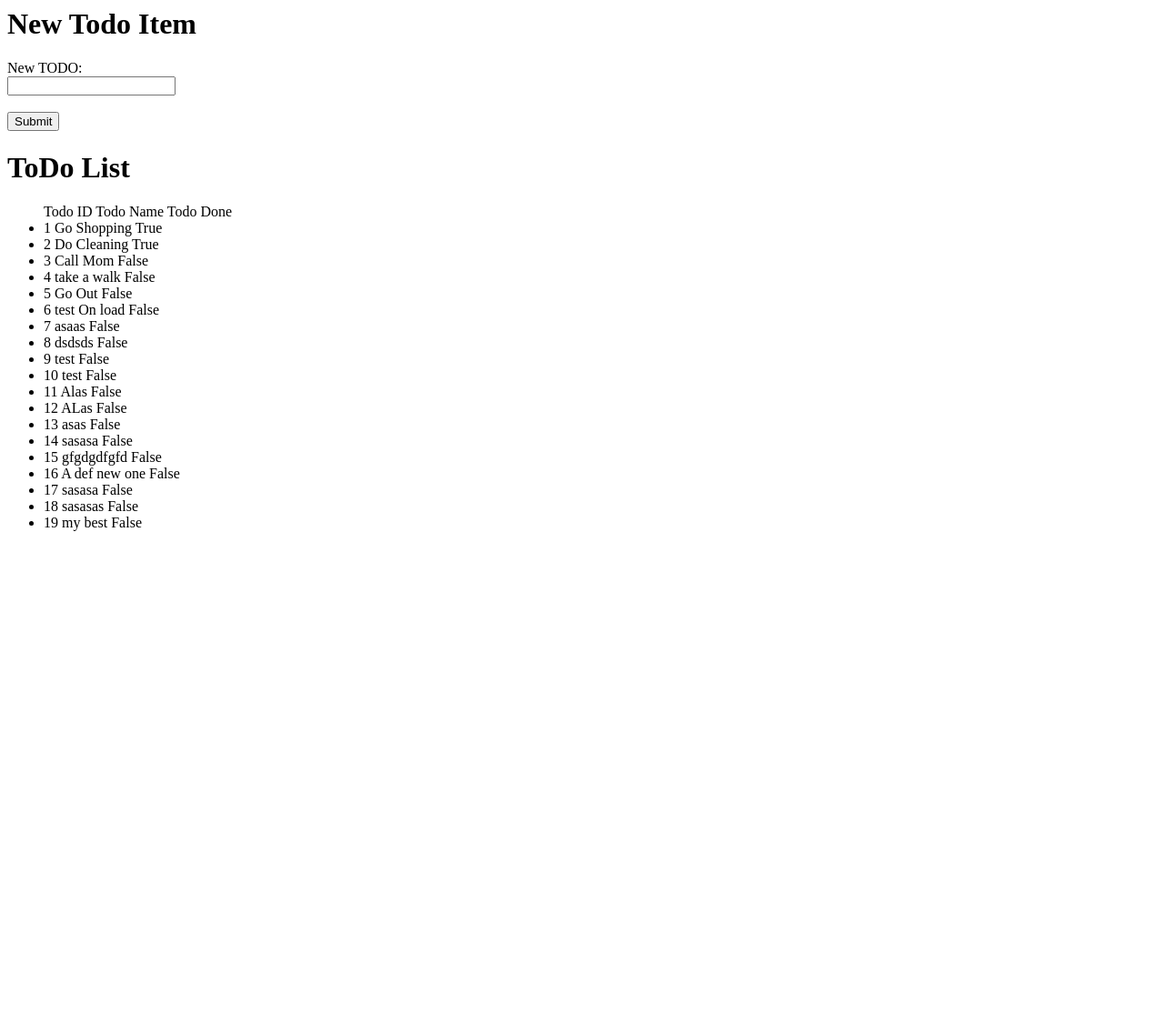
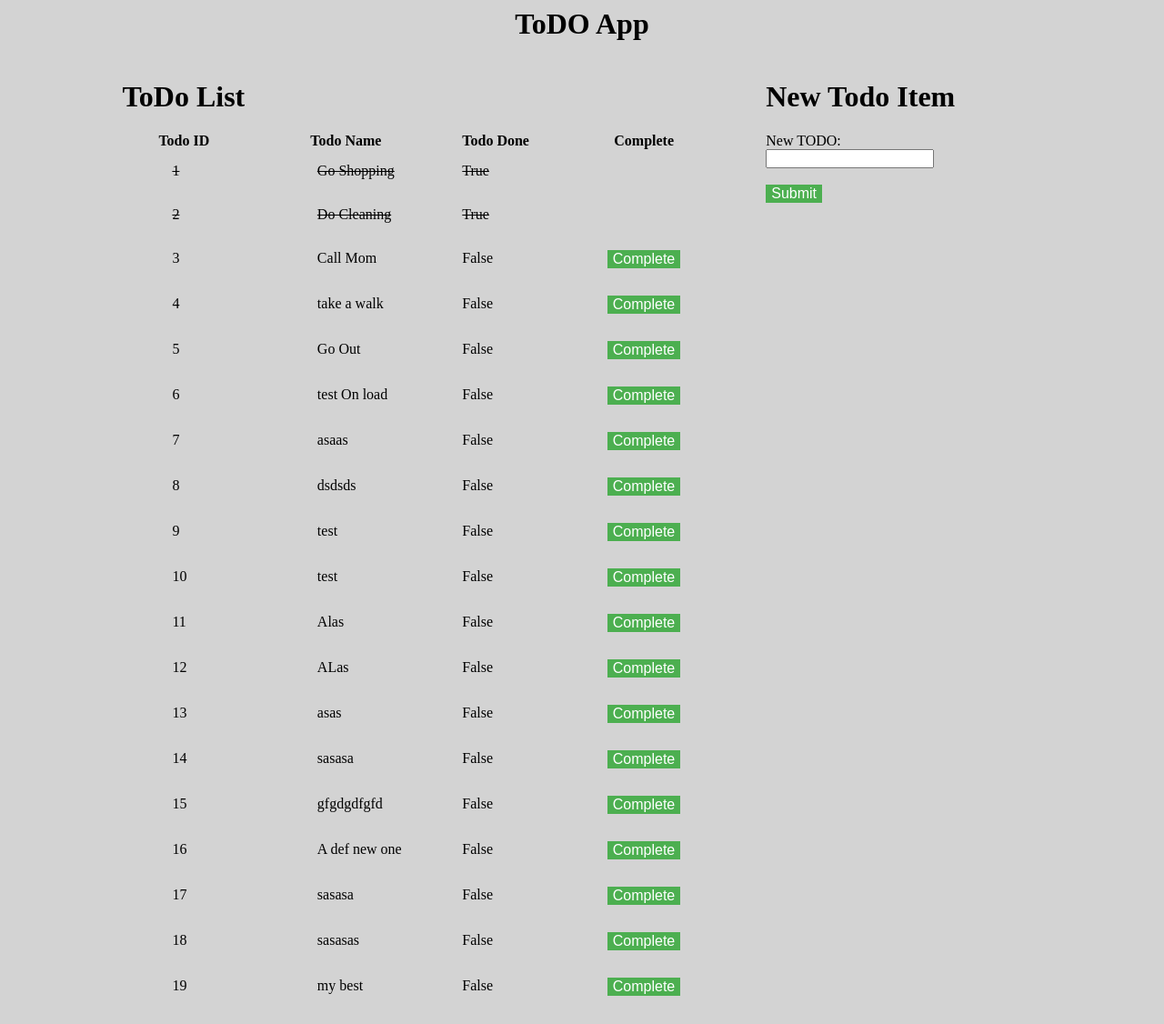
Before and after one commit to thoth-ky/simple-api, a FastAPI app: page /todo/fe in a window 1280 px wide. Shown: the whole page at 91% size. Before the commit the page ends 584 px from the top, so only its background shows below. Run offline with FastAPI, Linux system fonts and the light colour scheme; data comes from the database, SQL or seed files in the repository; both versions use the stored data as it was before the commit.

Commit message:
ch: styling

```diff
--- a/static/styles.css
+++ b/static/styles.css
@@ -0,0 +1,56 @@
+body{
+    background-color: lightgrey;
+}
+
+.container {
+    width:80%;
+    margin: 0 auto;
+}
+
+.right{
+    float:right;
+    width: 30%;
+}
+
+.left {
+    float:left;
+    width: 70%;
+
+}
+
+li {
+    padding: 15px;
+}
+li.done {
+    text-decoration: line-through;
+}
+}
+
+h1 {
+    text-align: center;
+}
+
+.column {
+    width: 33%;
+}
+
+.row {
+    display: flex;
+    flex-direction: row;
+}
+
+.button {
+    background-color: #4CAF50; /* Green */
+    border: none;
+    color: white;
+    /* padding: 15px 32px; */
+    text-align: center;
+    text-decoration: none;
+    display: inline-block;
+    font-size: 16px;
+}
+
+.center-txt {
+    align-items: center;
+    text-align: center;
+}
--- a/templates/todo.html
+++ b/templates/todo.html
@@ -5,26 +5,38 @@
 
     </head>
     <body>
-        <div>
-            <div>
+        <div class="container">
+            <h1 class="center-txt">ToDO App</h1>
+        </div>
+
+        <div class="container">
+            <div class="right">
                 <h1>New Todo Item</h1>
                 <form action="/todo/" method="post" >
                     <label for="name">New TODO:</label><br>
                     <input type="text" id="name" name="name"><br><br>
-                    <input type="button" value="Submit" onClick="submitform()">
+                    <input type="button" value="Submit" onClick="submitform()" class="button">
                 </form>
             </div>
-            <div>
+            <div class="left">
                 <h1>ToDo List</h1>
                 <ul>
-                    <span>Todo ID</span>
-                    <span>Todo Name</span>
-                    <span>Todo Done</span>
+                    <div class="row">
+                        <div class="column"><b>Todo ID</b></div>
+                        <div class="column"><b>Todo Name</b></div>
+                        <div class="column"><b>Todo Done</b></div>
+                        <div class="column"><b>Complete</b></div>
+                    </div>
                 {% for todo in todos %}
-                    <li>
-                        <span>{{ todo.id }}</span>
-                        <span>{{ todo.name }}</span>
-                        <span>{{ todo.done }}</span>
+                    <li class="{{ 'done' if todo.done }} row">
+                        <div class="column">{{ todo.id }}</div>
+                        <div class="column">{{ todo.name }}</div>
+                        <div class="column">{{ todo.done }}</div>
+                        <div class="column">
+                            {% if not  todo.done %}
+                                <button class="button" onClick="completeToDO(this.value)" value={{todo.id}}>Complete</button>
+                            {% endif %}
+                        </div>
                     </li>
                 {% endfor %}
                 </ul>
@@ -34,22 +46,33 @@
     <script type="text/javascript">
         function submitform() {
             let form = document.forms[0];
-            Promise.resolve()
-            .then(function() {
-                var xhr = new XMLHttpRequest();
-                xhr.open(form.method, form.action, true);
-                xhr.setRequestHeader('Content-Type', 'application/json; charset=UTF-8');
-                const formData = {
-                    "name": form.querySelector('input[name="name"]').value
-                };
-                console.log({formData})
-                const res = xhr.send(JSON.stringify(formData));
+            const formData = {
+                "name": form.querySelector('input[name="name"]').value
+            };
+            fetch(`/todo/${id}/done`, {
+                method: 'POST',
+                body: JSON.stringify(formData)
             })
+            .then(() => {
+                window.location.reload()
+            })
+
             .then(function(){
                 console.log("Reload");
                 window.location.reload();
             })
 
         }
+
+        function completeToDO(id) {
+            console.log({id})
+            fetch(`/todo/${id}/done`, {
+                method: 'PUT'
+            })
+            .then(()=>{
+                window.location.reload()
+            })
+
+        }
     </script>
 </html>
```
Also changed, not shown: sql_app.db (deleted), 2 other files.
